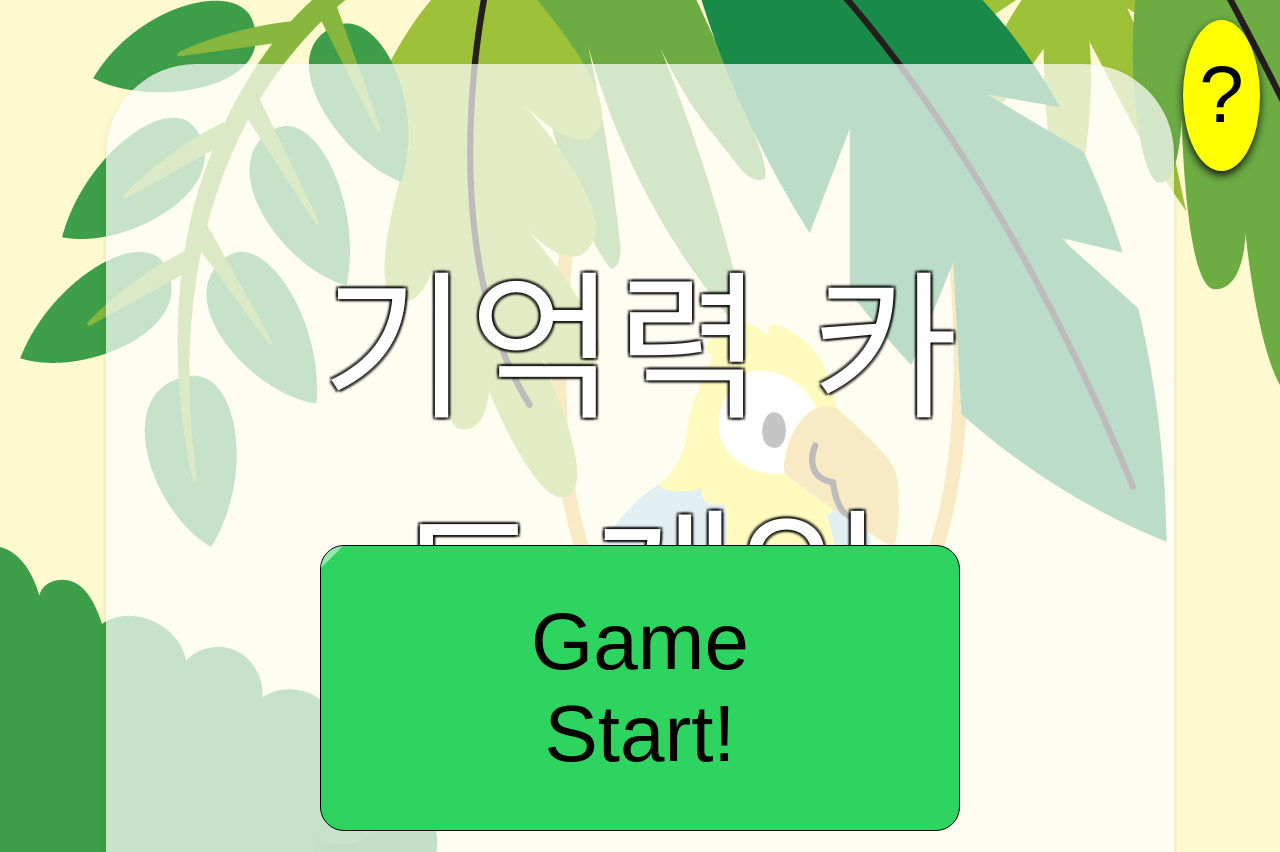
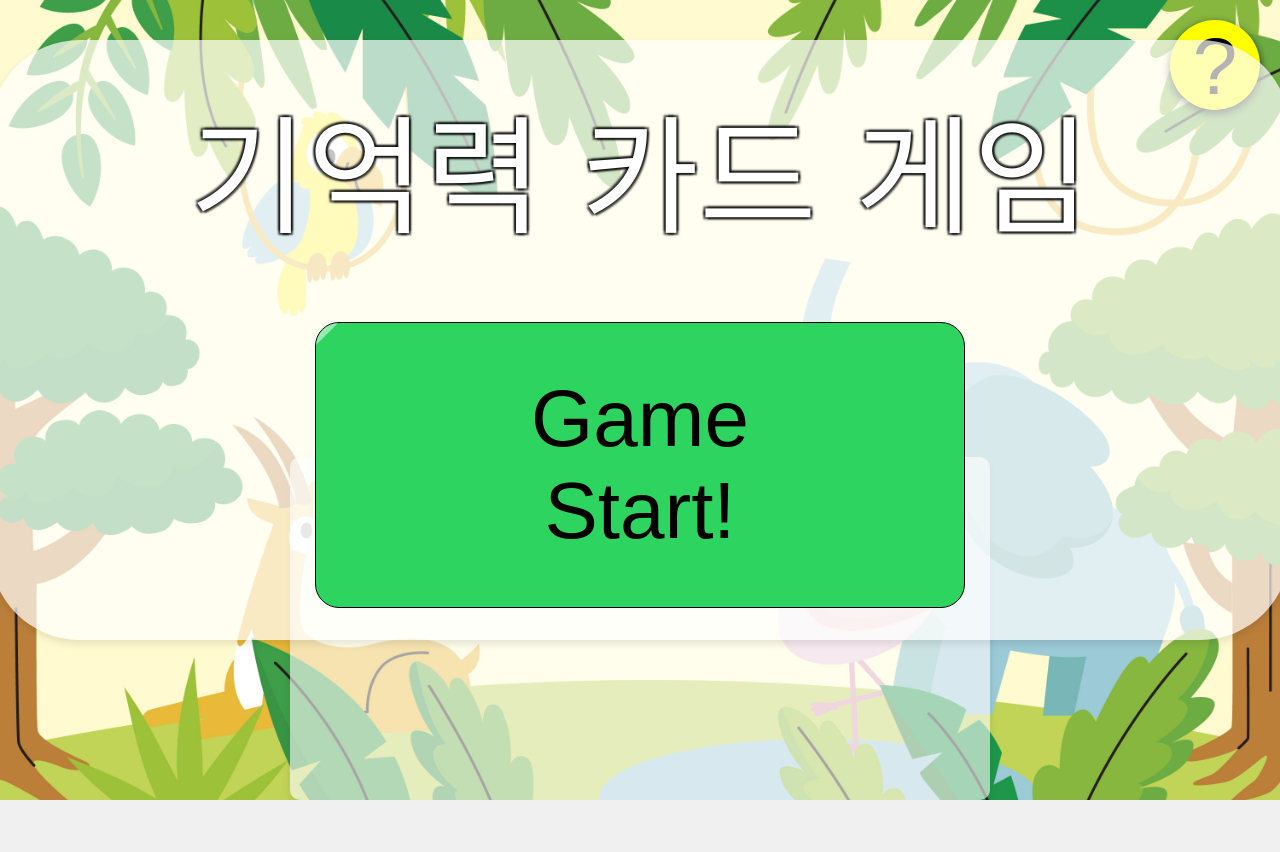
Before and after one commit to SameThingProject/kdt2024, a plain HTML site: page 오준택/project2.html in a window 1280 px wide. Shown: the top 852 px of the page. After the commit the page ends 800 px from the top, so only its background shows below. Drawn offline with Linux system fonts and the light colour scheme.

Commit message:
Update project2.css

```diff
--- a/오준택/project2.css
+++ b/오준택/project2.css
@@ -1,13 +1,19 @@
 @import url('https://fonts.googleapis.com/css2?family=Jua&display=swap');
+html{
+    overflow: hidden;
+}
 body {
     display: flex;
     flex-direction: column;
     align-items: center;
     justify-content: center;
-    height: 100%;
-    margin: 0;
     background-color: #f0f0f0;
     background-image: url('bg1.jpg');
+    background-size: cover;      /* 배경 이미지가 화면을 덮도록 설정 */
+    background-position: center; /* 배경 이미지 중앙 정렬 */
+    background-repeat: no-repeat; /* 배경 이미지 반복 방지 */
+    height: 100vh; /* 뷰포트 높이 100% */
+    margin: 0; /* 기본 마진 제거 */
 }
 
 h1 {
@@ -168,7 +174,7 @@ h1 {
     transition: all 0.2s ease-in-out;
     position: relative;
     overflow: hidden;
-    margin-top: 370px;
+    margin-top: 250px;
     &:before {
       content: "";
       background-color: rgba(255, 255, 255, 0.5);
@@ -197,14 +203,15 @@ h1 {
     position: absolute;
     top: 20px;
     right: 20px;
-    width: 6%;
-    height: 15%;
+    width: 90px;
+    height: 90px;
     border-radius: 50%;
     font-size: 80px;
     background-color: yellow;
     border: none;
     box-shadow: 0 4px 8px rgba(0, 0, 0, 0.9);
     transition: transform 0.3s ease-in-out;
+    position: fixed;
 }
 #help:hover {
     transform: scale(1.2);
@@ -259,26 +266,32 @@ h1 {
     font-weight: 400;
     margin-top: 5px;
     font-style: normal;
-    font-size: 1000%;
+    font-size: 800%;
     color: white;
     text-shadow:
     -2px -2px 2px rgba(0, 0, 0, 0.7),
      2px -2px 2px rgba(0, 0, 0, 0.7),
     -2px  2px 2px rgba(0, 0, 0, 0.7),
      2px  2px 2px rgba(0, 0, 0, 0.7);
+
 }
 
 #b1 {
     background-color: rgba(255, 255, 255, 0.7);
-    padding: 150px;
-    width: 60%;
-    height: 50%;
+    padding: 30px; /* 패딩은 고정 */
+    width: 1300px; /* 고정 너비 */
+    height: 600px; /* 고정 높이 */
     border-radius: 90px;
     text-align: center;
     box-shadow: 0 4px 8px rgba(0, 0, 0, 0.1);
-    margin: auto;
-    margin-top: 5%;
+    position: fixed; /* 고정 위치 */
+    top: 30%; /* 세로 중앙 정렬 */
+    left: 50%; /* 가로 중앙 정렬 */
+    transform: translate(-50%, -50%); /* 중앙 정렬 조정 */
+    box-sizing: border-box; /* 패딩과 테두리를 포함하여 계산 */
+    margin-top: 100px;
 }
+
 #start-bg {
     background-size: 100% 100%;
     background-position: center;
@@ -287,6 +300,7 @@ h1 {
     justify-content: center;
     align-items: center;
     position: relative;
+
 }
 
 
@@ -310,7 +324,7 @@ h1 {
 
 .difficulty-button {
     display: block;
-    width: 500px;
+    width: 400px;
     height: 100px;
     padding: 10px;
     margin: 20px;
@@ -328,21 +342,18 @@ h1 {
     background: linear-gradient(to bottom, #ec971f, #f0ad4e);
     box-shadow: 0 8px 16px rgba(0, 0, 0, 0.5);
 }
+
 #container {
     background-color: rgba(255, 255, 255, 0.6);
     border-radius: 10px;
-    padding: 80px auto;
     text-align: center;
     box-shadow: 0 4px 8px rgba(0, 0, 0, 0.1);
-    width: 30%;
-    height: 90%;
-    display: flex;
-    flex-direction: column;
-    justify-content: center;
-    align-items: center;
-    margin: auto;
-    position: relative;
-    margin-top: 200px;
+    width: 700px;
+    height: 600px;
+    display: flex; /* 플렉스 박스 사용 */
+    flex-direction: column; /* 세로 방향으로 정렬 */
+    align-items: center; /* 수평 중앙 정렬 */
+    justify-content: center; /* 수직 중앙 정렬 */
 }
 #level-h1{
     font-size: 5em;
```
